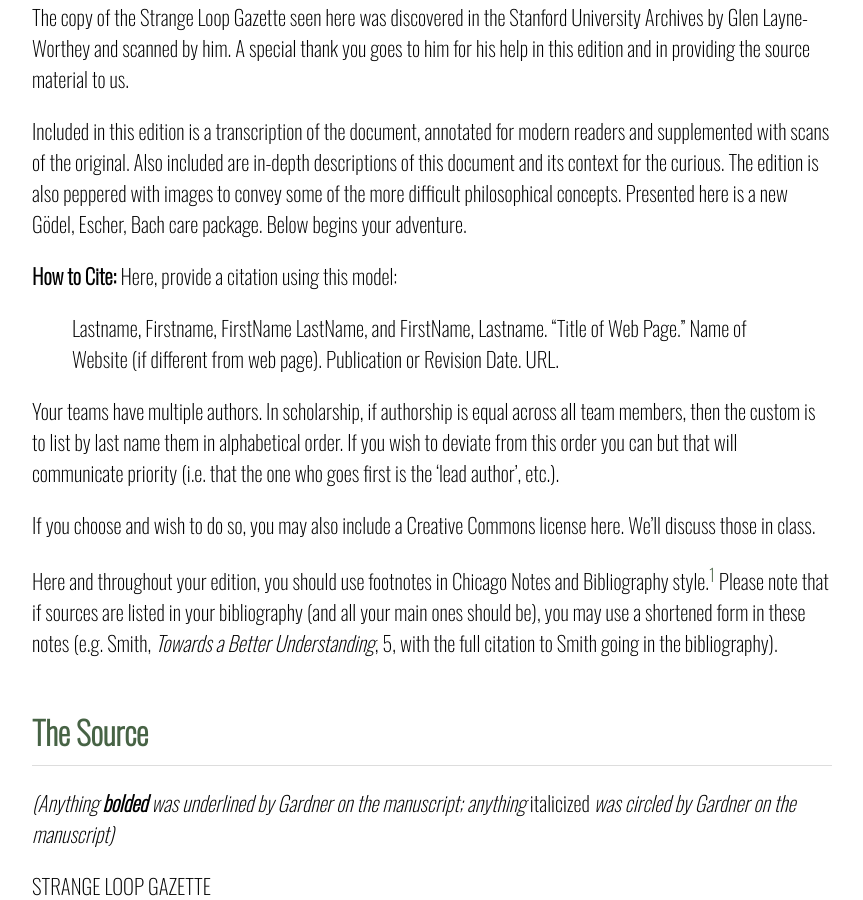
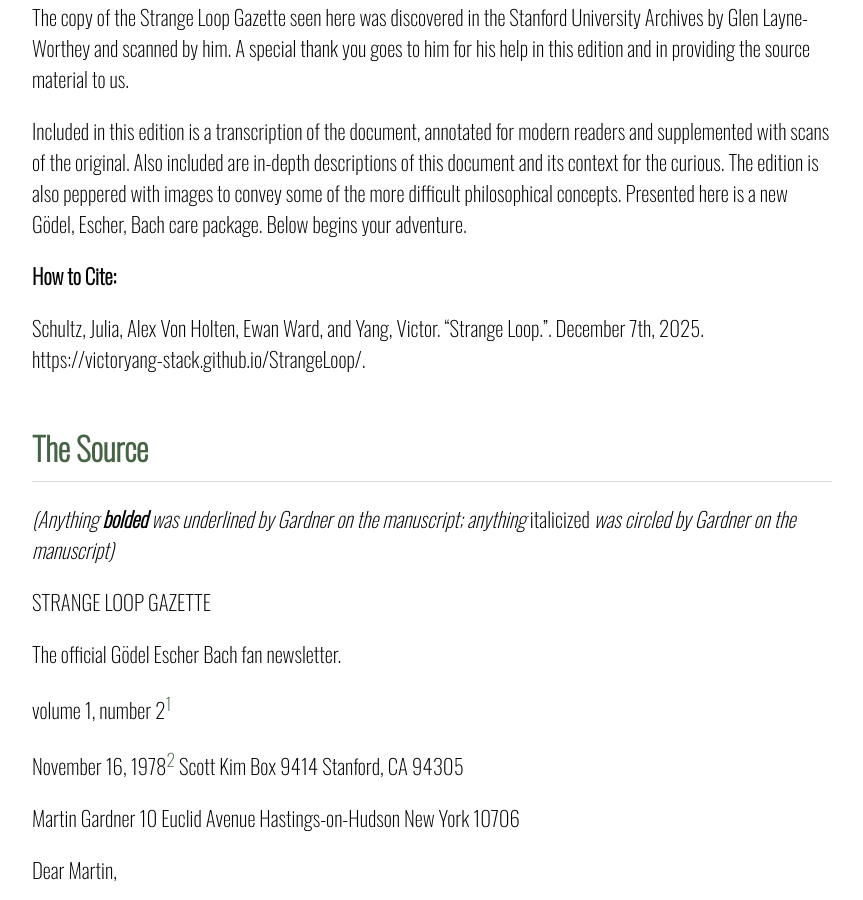
Before and after one commit to victoryang-stack/StrangeLoop, a Jekyll site: the page built from index.markdown, in a window 1280 px wide and 900 px high, scrolled down 870 px. Shown: the whole window, without its empty margins (208-1071 px from the left). Built offline with Jekyll 4.4.1, drawn with Linux system fonts in a browser that asks for light colours.

Commit message:
Revise citation format and simplify instructions
Updated citation example and removed redundant instructions.

```diff
--- a/index.markdown
+++ b/index.markdown
@@ -15,15 +15,8 @@ The copy of the Strange Loop Gazette seen here was discovered in the Stanford Un
 Included in this edition is a transcription of the document, annotated for modern readers and supplemented with scans of the original. Also included are in-depth descriptions of this document and its context for the curious. The edition is also peppered with images to convey some of the more difficult philosophical concepts. Presented here is a new Gödel, Escher, Bach care package. Below begins your adventure.
 
 **How to Cite:**
-Here, provide a citation using this model:
 
- > Lastname, Firstname, FirstName LastName, and FirstName, Lastname. “Title of Web Page.” Name of Website (if different from web page). Publication or Revision Date. URL.
-
-Your teams have multiple authors.  In scholarship, if authorship is equal across all team members, then the custom is to list by last name them in alphabetical order.  If you wish to deviate from this order you can but that will communicate priority (i.e. that the one who goes first is the 'lead author', etc.).
-
-If you choose and wish to do so, you may also include a Creative Commons license here. We'll discuss those in class.
-
-Here and throughout your edition, you should use footnotes in Chicago Notes and Bibliography style.[^1]  Please note that if sources are listed in your bibliography (and all your main ones should be), you may use a shortened form in these notes (e.g. Smith, _Towards a Better Understanding_, 5, with the full citation to Smith going in the bibliography).
+Schultz, Julia, Alex Von Holten, Ewan Ward, and Yang, Victor. "Strange Loop.". December 7th, 2025. https://victoryang-stack.github.io/StrangeLoop/.
 
 # The Source
 
```
